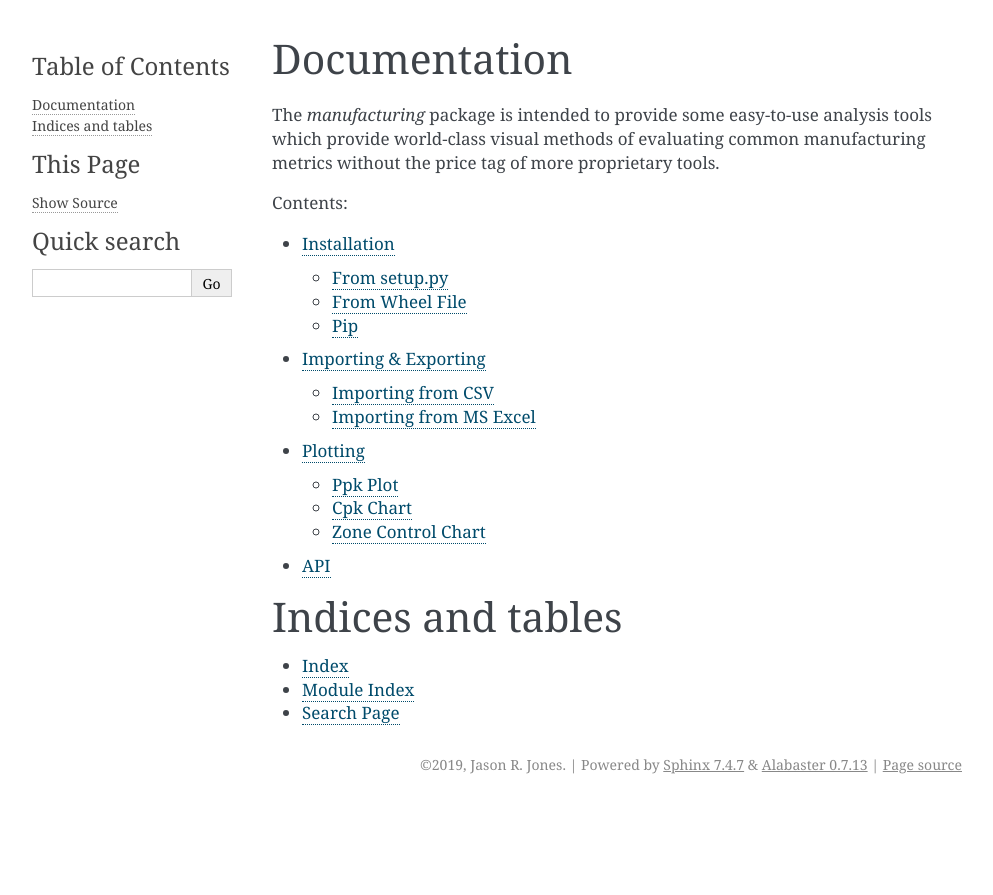
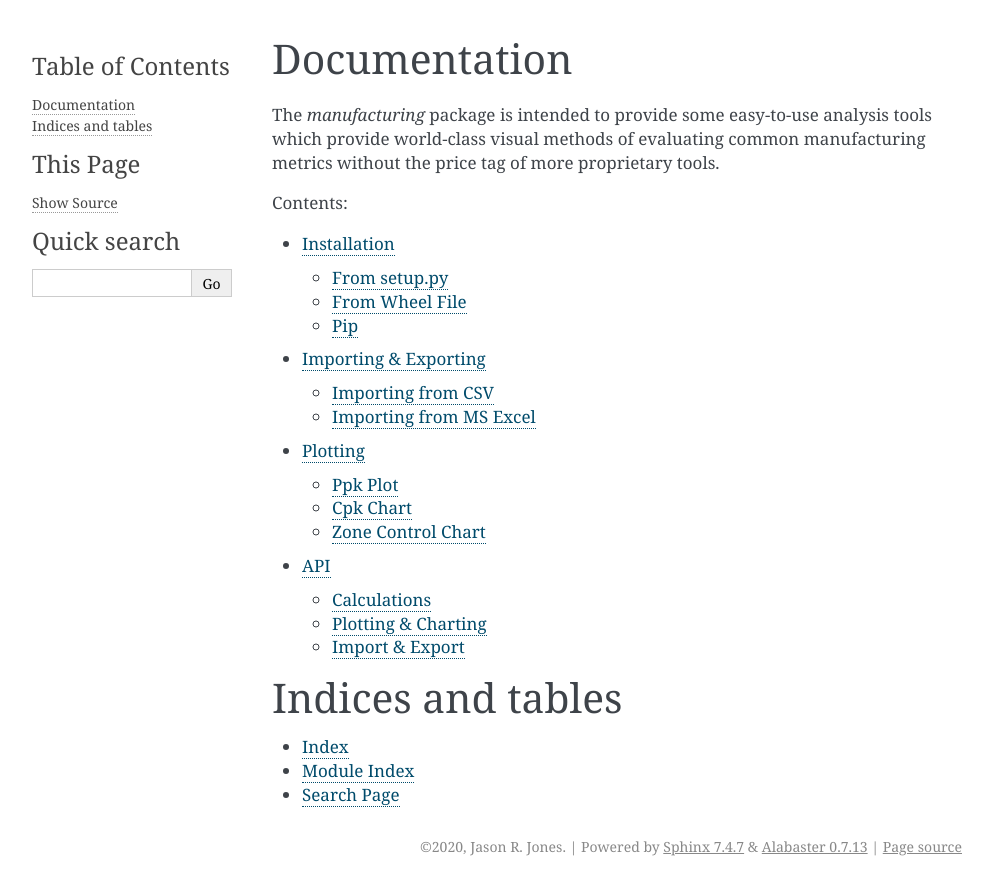
Before and after one commit to slightlynybbled/manufacturing, a Sphinx documentation site: the page built from docs/index.rst, in a window 1280 px wide. Shown: the top 895 px of the page, without its empty margins (148-1141 px from the left). Built offline with Sphinx 7.4.7, drawn with Linux system fonts in a browser that asks for light colours.

```diff
--- a/docs/conf.py
+++ b/docs/conf.py
@@ -19,7 +19,7 @@ sys.path.insert(0, os.path.abspath('../'))
 # -- Project information -----------------------------------------------------
 
 project = 'manufacturing'
-copyright = '2019, Jason R. Jones'
+copyright = '2020, Jason R. Jones'
 author = 'Jason R. Jones'
 
 # -- General configuration ---------------------------------------------------
```
Also changed, not shown: docs/api.rst (+22 -1 lines).
